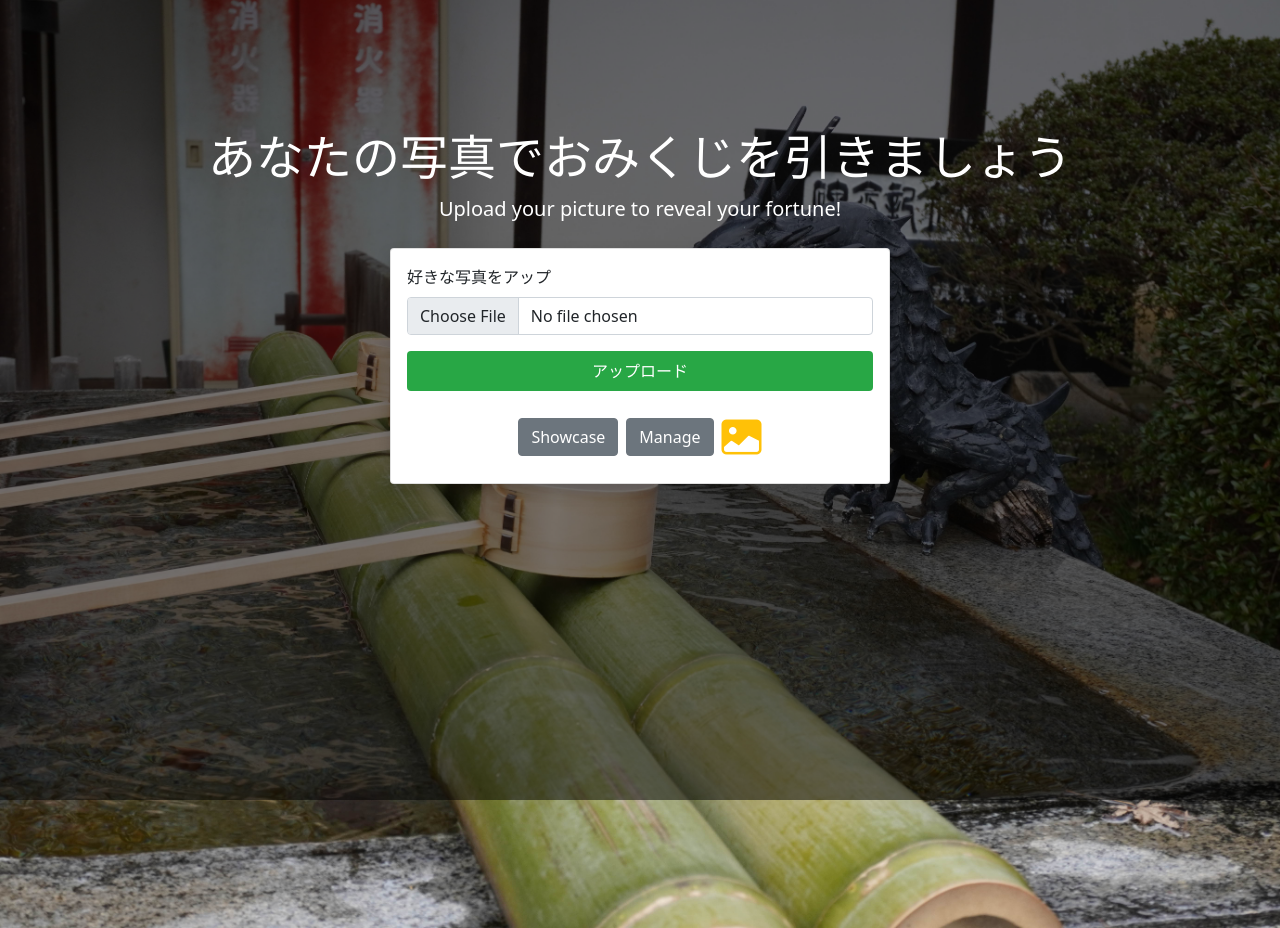
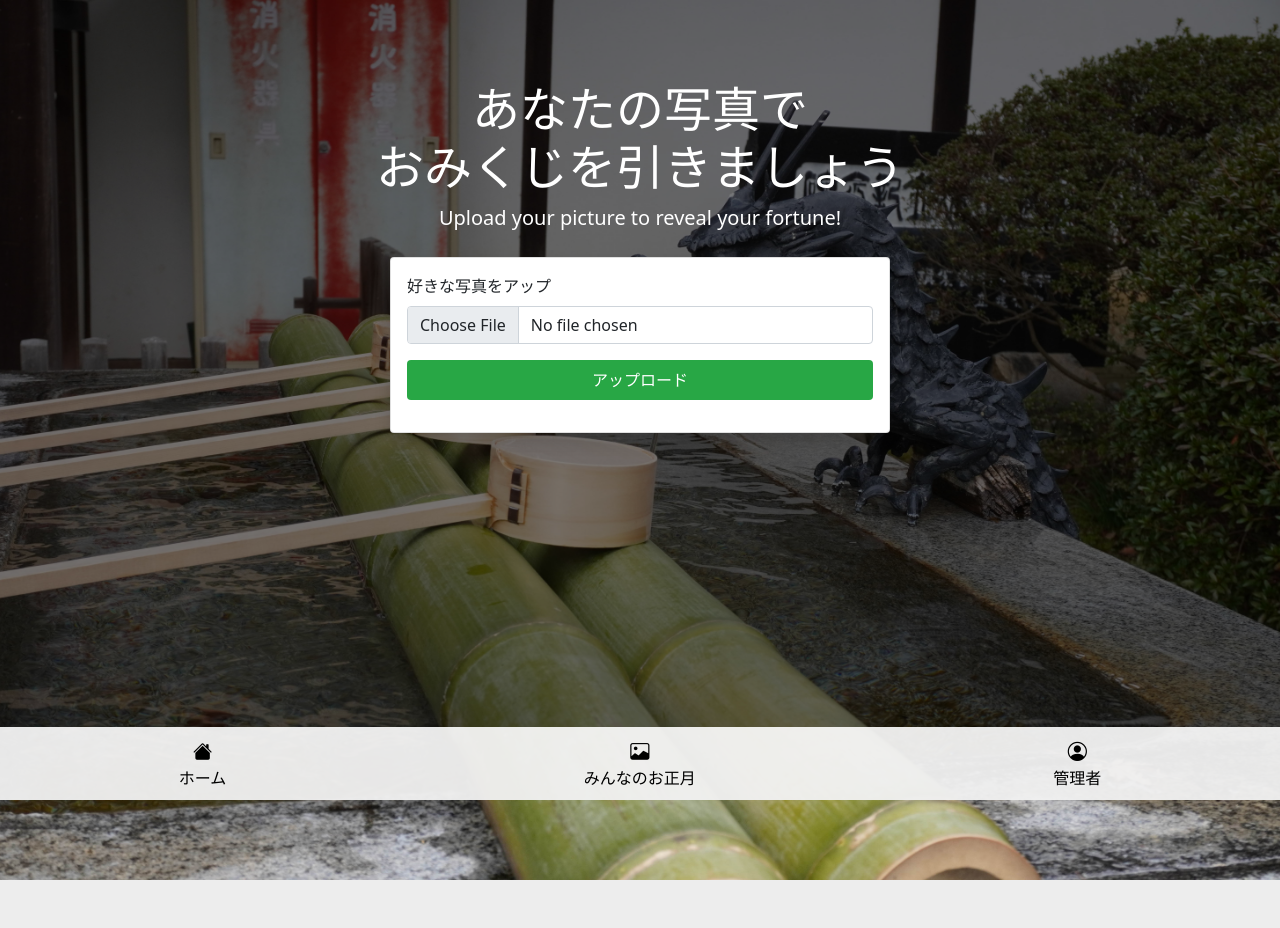
Before and after one commit to Piyachetnoy/Omikuji_HackU2024, a Flask app: page / in a window 1280 px wide. After the commit the page ends 880 px from the top, so only its background shows below. Run offline with Flask 3, Linux system fonts and the light colour scheme; some libraries are stand-ins or nearby versions.

Commit message:
bottom menu bar

```diff
--- a/static/css/styles.css
+++ b/static/css/styles.css
@@ -35,7 +35,7 @@ body::before {
 }
 
 .mt-6 {
-    margin-top: 8rem; /* Example: larger than mt-5 */
+    margin-top: 5rem; /* Example: larger than mt-5 */
 }
 
 .content {
@@ -59,3 +59,27 @@ body::before {
 .custom-button:hover {
     background-color: #218838;
 }
+
+.bottom-menubar {
+    position: fixed;
+    bottom: 0;
+    left: 0;
+    width: 100%;
+    background-color: rgba(255, 255, 255, 0.9);
+    color: black;
+    display: flex;
+    justify-content: space-around;
+    align-items: center;
+    padding: 10px 0;
+    z-index: 1000;
+}
+.bottom-menubar a {
+    text-decoration: none;
+    color: black;
+    font-size: 1rem;
+    text-align: center;
+}
+.bottom-menubar a i {
+    display: block;
+    font-size: 1.2rem;
+}
--- a/templates/index.html
+++ b/templates/index.html
@@ -7,13 +7,12 @@
     <link href="https://cdn.jsdelivr.net/npm/bootstrap@5.0.2/dist/css/bootstrap.min.css" rel="stylesheet" integrity="sha384-EVSTQN3/azprG1Anm3QDgpJLIm9Nao0Yz1ztcQTwFspd3yD65VohhpuuCOmLASjC" crossorigin="anonymous">
     <link href="https://cdn.jsdelivr.net/npm/bootstrap-icons/font/bootstrap-icons.css" rel="stylesheet">
     <link rel="stylesheet" href="../static/css/styles.css">
-    <title>写真みくじ
-    </title>
+    <title>写真みくじ</title>
   </head>
   <body class="bg-light index-page">
     <div class="container mt-6">
         <div class="text-center">
-            <h1 class="display-5 text-white">あなたの写真でおみくじを引きましょう</h1>
+            <h1 class="display-5 text-white">あなたの写真で<br>おみくじを引きましょう</h1>
             <p class="lead text-white">Upload your picture to reveal your fortune!</p>
         </div>
         <div class="card shadow mx-auto mt-4" style="max-width: 500px;">
@@ -25,13 +24,20 @@
                     </div>
                     <button type="submit" class="btn btn-primary w-100 custom-button">アップロード</button>
                     <div class="d-flex justify-content-center align-items-center mt-3">
-                        <a href="{{ url_for('showcase') }}" class="btn btn-secondary me-2">Showcase</a>
-                        <a href="{{ url_for('manage_uploads') }}" class="btn btn-secondary me-2">Manage</a>
-                        <i class="bi bi-image-fill text-warning fs-1"></i>
+                        <!-- <a href="{{ url_for('showcase') }}" class="btn btn-secondary me-2">Showcase</a> -->
+                        <!-- <a href="{{ url_for('manage_uploads') }}" class="btn btn-secondary me-2">Manage</a> -->
+                        <!-- <i class="bi bi-image-fill text-warning fs-1"></i> -->
                     </div>
                 </form>
             </div>
         </div>
+    </div>
+
+    <!-- Bottom Menu Bar -->
+    <div class="bottom-menubar">
+      <a href="{{ url_for('index') }}"><i class="bi bi-house-fill"></i>ホーム</a>
+      <a href="{{ url_for('showcase') }}"><i class="bi bi-image"></i>みんなのお正月</a>
+      <a href="{{ url_for('manage_uploads') }}"><i class="bi bi-person-circle"></i>管理者</a>
     </div>
 
     <script src="https://cdn.jsdelivr.net/npm/bootstrap@5.0.2/dist/js/bootstrap.bundle.min.js" integrity="sha384-MrcW6ZMFYlzcLA8Nl+NtUVF0sA7MsXsP1UyJoMp4YLEuNSfAP+JcXn/tWtIaxVXM" crossorigin="anonymous"></script>
--- a/templates/result.html
+++ b/templates/result.html
@@ -43,6 +43,12 @@
         </div>
     </div>
 
+    <div class="bottom-menubar">
+        <a href="{{ url_for('index') }}"><i class="bi bi-house-fill"></i>ホーム</a>
+        <a href="{{ url_for('showcase') }}"><i class="bi bi-image"></i>みんなのお正月</a>
+        <a href="{{ url_for('manage_uploads') }}"><i class="bi bi-person-circle"></i>管理者</a>
+    </div>
+
     <script src="https://cdn.jsdelivr.net/npm/bootstrap@5.3.0-alpha3/dist/js/bootstrap.bundle.min.js"></script>
     <script>
         // Array of image paths
```
Also changed, not shown: templates/manage_uploads.html (+8 -1 lines), templates/showcase.html (+9 -0 lines), static/images/detected/IMG_0354.jpg (added), static/images/processed/IMG_0354.jpg (added), static/upload/IMG_0354.jpg (added).
